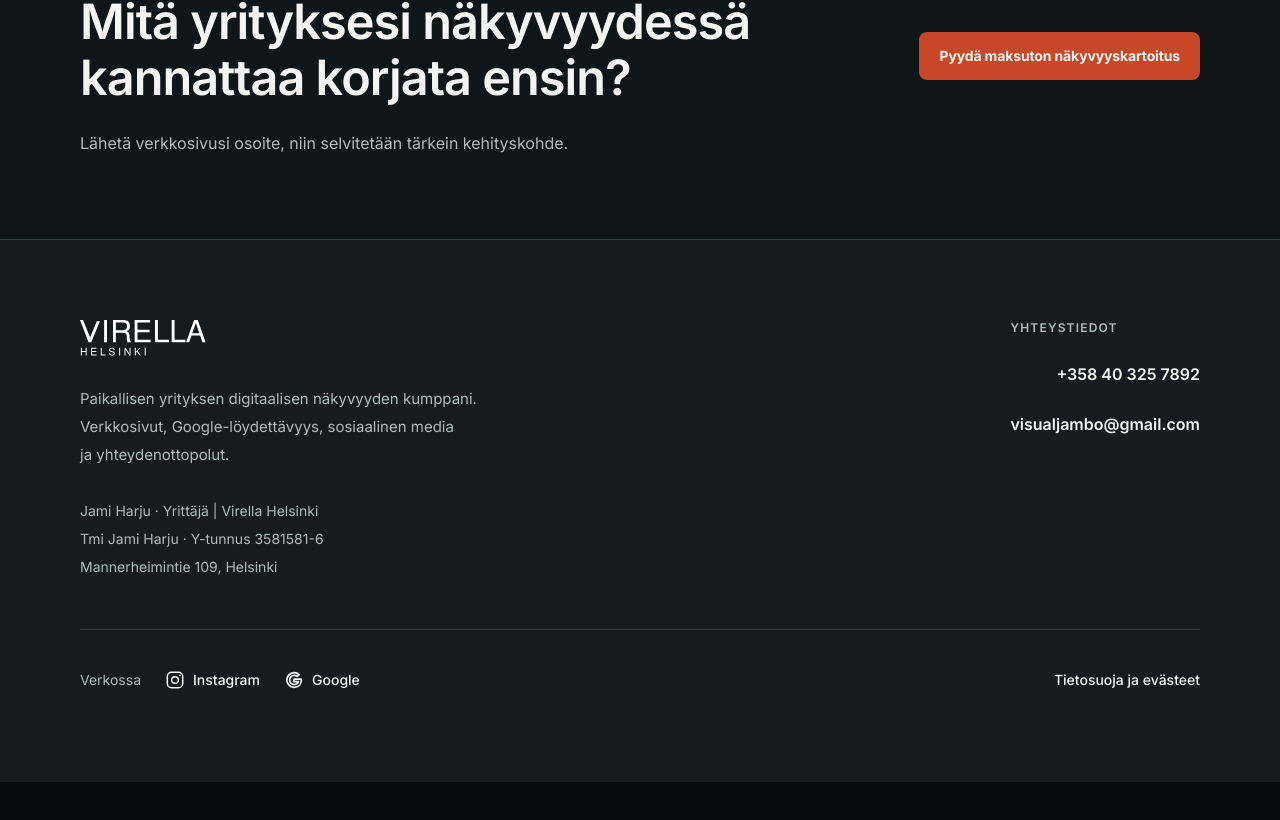
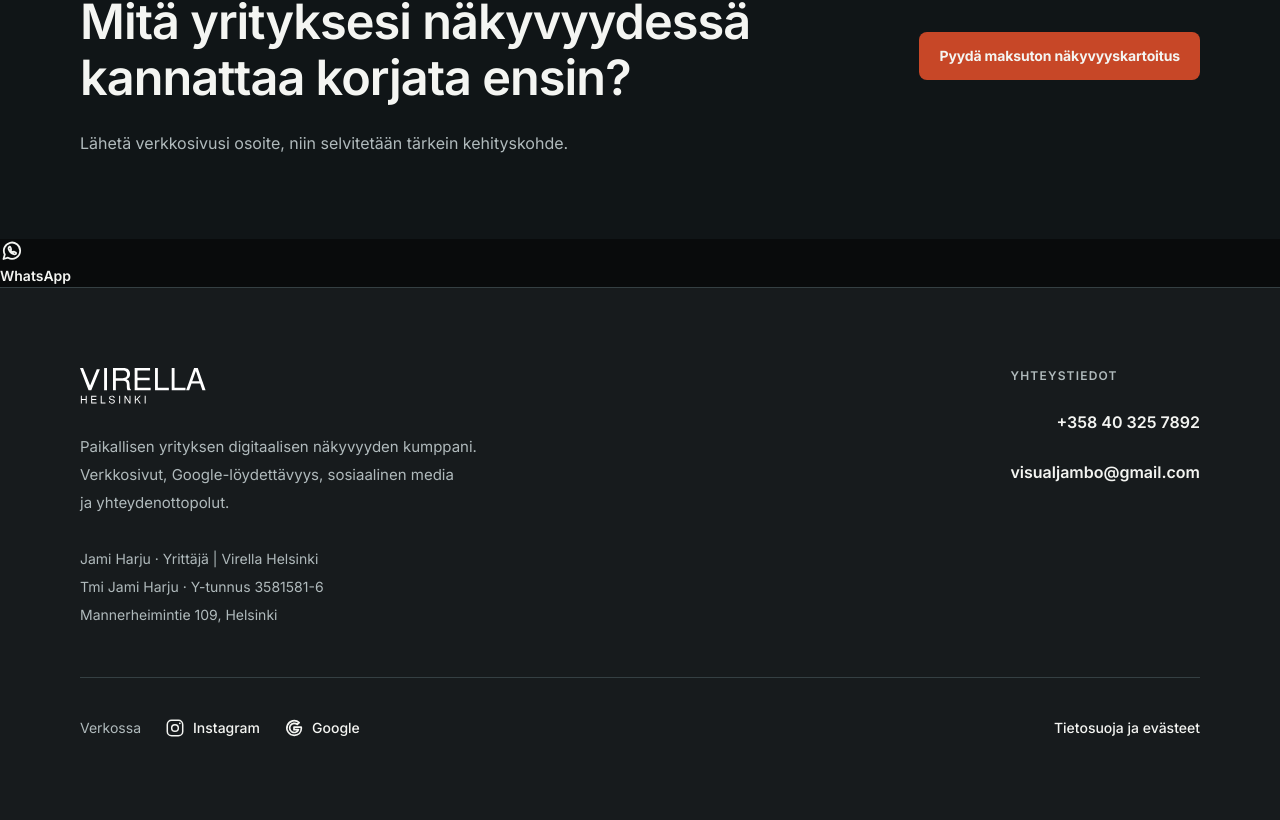
Before and after one commit to Jambovisuaalit/virella-helsinki-web, a Next.js app: page / in a window 1280 px wide. Shown: the part 4583-5403 px from the top of the page. Before the commit the page ends 5365 px from the top, so only its background shows below. Built offline with nearby package versions, Linux system fonts and the light colour scheme.

Commit message:
feat: mount WhatsApp contact button on public pages via shared footer

```diff
--- a/components/site/footer.tsx
+++ b/components/site/footer.tsx
@@ -3,6 +3,7 @@
 import { brandConfig } from "@/config/brand";
 import { BrandLogo } from "@/components/site/brand-logo";
 import { SocialIcon, type SocialNetwork } from "@/components/site/social-icon";
+import { WhatsAppContact } from "@/components/site/whatsapp-contact";
 import { businessConfig } from "@/config/business";
 
 const externalProfiles = [
@@ -13,7 +14,9 @@
 
 export function SiteFooter() {
   return (
-    <footer className="border-t border-border bg-surface text-sm text-foreground">
+    <>
+      <WhatsAppContact />
+      <footer className="border-t border-border bg-surface text-sm text-foreground">
       <SectionContainer className="py-14 sm:py-16 lg:py-20">
         <div className="grid gap-12 border-b border-border pb-12 sm:grid-cols-[minmax(0,1fr)_minmax(0,0.7fr)] sm:gap-14">
           <div className="max-w-[530px]">
@@ -72,6 +75,7 @@
           </Link>
         </div>
       </SectionContainer>
-    </footer>
+      </footer>
+    </>
   );
 }
```
